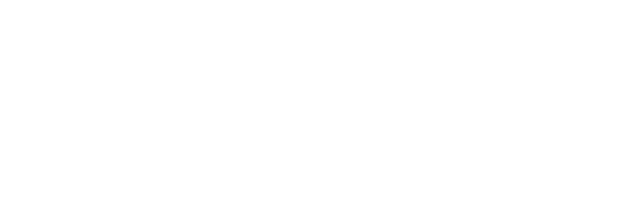
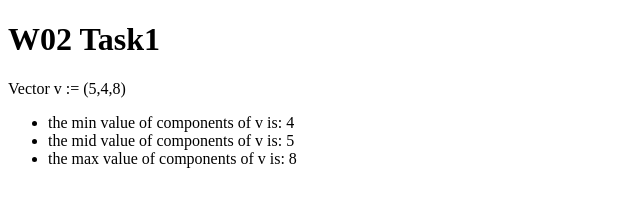
Before and after one commit to Tatamo/InfoVis2019, a website: page w02/task1.html in a window 1280 px wide. Shown: the whole page, without its empty margins (0-640 px from the left). Drawn offline with Linux system fonts and the light colour scheme.

Commit message:
add task1.html

```diff
--- a/w02/task1.html
+++ b/w02/task1.html
@@ -3,7 +3,27 @@
 <head>
     <meta charset="UTF-8">
     <title>Infovis2019 W02 Task1</title>
+    <script src="src/vec3.js"></script>
+    <script>
+      document.addEventListener("DOMContentLoaded", () => {
+        const vec = new Vec3(5, 4, 8);
+        const span_min = document.getElementById("v_min");
+        const span_mid = document.getElementById("v_mid");
+        const span_max = document.getElementById("v_max");
+
+        span_min.textContent = vec.min().toString();
+        span_mid.textContent = vec.mid().toString();
+        span_max.textContent = vec.max().toString();
+      });
+    </script>
 </head>
 <body>
+<h1>W02 Task1</h1>
+<p>Vector v := (5,4,8)</p>
+<ul>
+    <li>the min value of components of v is: <span id="v_min"></span></li>
+    <li>the mid value of components of v is: <span id="v_mid"></span></li>
+    <li>the max value of components of v is: <span id="v_max"></span></li>
+</ul>
 </body>
 </html>
```
